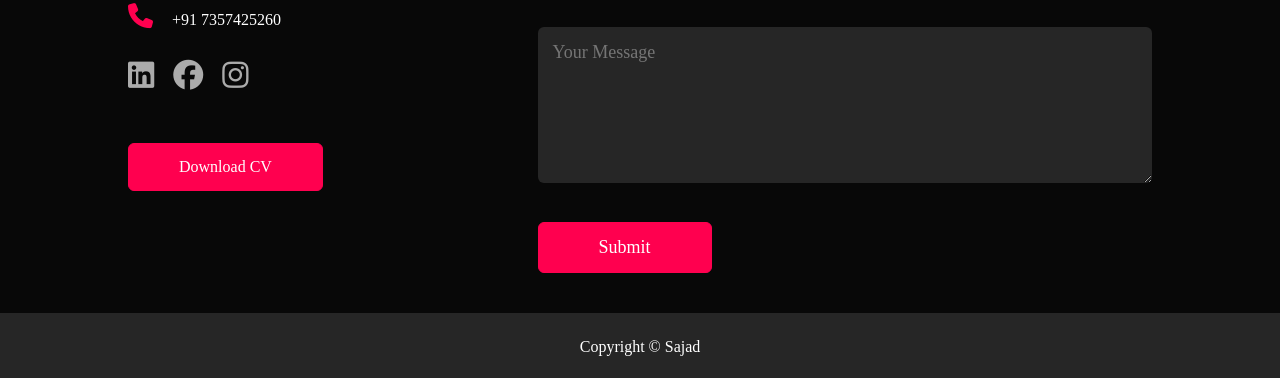
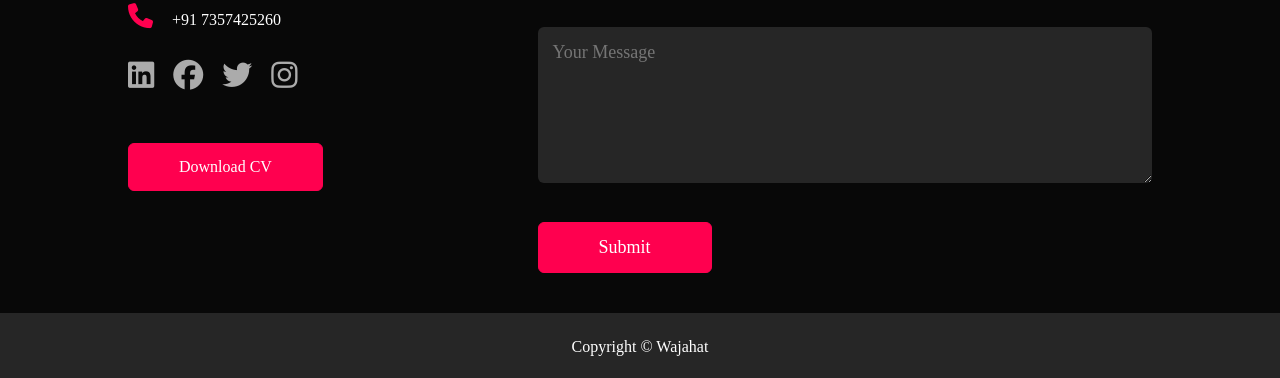
Before and after one commit to WajahatTheProcoder/Portfolio, a plain HTML site: page index.html in a window 1280 px wide. Shown: the part 2813-3191 px from the top of the page. Drawn offline with Linux system fonts and the light colour scheme.

Commit message:
version1
Copyright Changed to wajahat

```diff
--- a/index.html
+++ b/index.html
@@ -156,7 +156,7 @@
                 <div class="social-icons">
                     <a href="https://www.linkedin.com/in/wajahat-raza-487891162/"><i class="fa-brands fa-linkedin"></i></a>
                     <a href="https://www.facebook.com/wajahat.raza.54/"><i class="fa-brands fa-facebook"></i></a>
-                    <!-- <a href="https://twitter.com/__Suju"><i class="fa-brands fa-twitter"></i></a> -->
+                    <a href="https://twitter.com/"><i class="fa-brands fa-twitter"></i></a>
                     <a href="https://www.instagram.com/the_m.wajahat/"><i class="fa-brands fa-instagram"></i>   </a>
                 </div>
                 <a href="pic/LOLO.pdf" download class="btn btn2">Download CV</a>
@@ -173,7 +173,7 @@
         </div>
     </div>
     <div class="copyright">
-        <p>Copyright &#169 Sajad</p>
+        <p>Copyright &#169 Wajahat</p>
     </div>
 </div>
 <!-- -------------------google sheet------------------------ -->
```
